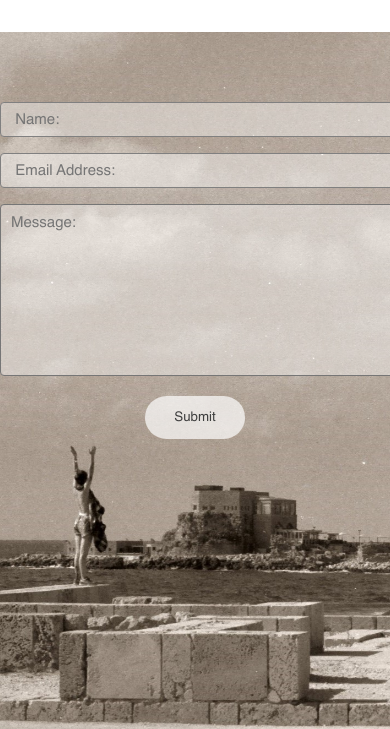
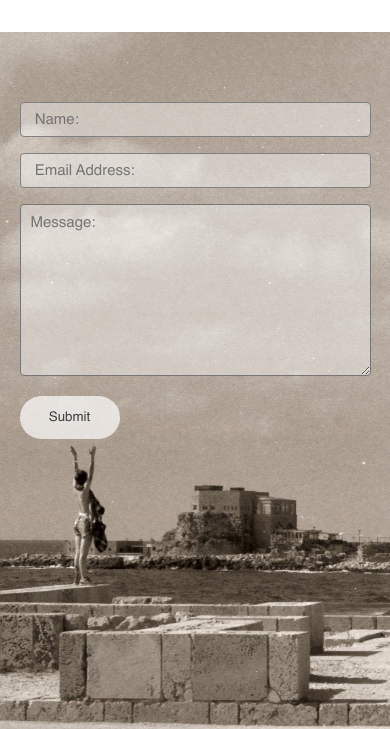
Before and after one commit to TamiZukierman/MaraZukerFoto, a website: page pages/contacto.html in a window 390 px wide. Shown: the part 88-817 px from the top of the page. Drawn offline with nearby package versions, Linux system fonts and the light colour scheme.

Commit message:
CambiosForm2

```diff
--- a/pages/contacto.html
+++ b/pages/contacto.html
@@ -40,7 +40,7 @@
         <main class="MainContacto">
             <section id="contenedorContacto">
                 <article class="formContacto">
-                    <form action="#">
+                    <form action="#" id>
                         <input class="formcontactoNombre" type="text" placeholder=" Name:"> <br> <br>
                         <input class="formcontactoEmail" type="text" placeholder=" Email Address:"> <br> <br>
                         <textarea name placeholder="Message:" class="formcontactoMensaje" cols="30" rows="10"></textarea>
--- a/sass/contacto/_maincontacto.scss
+++ b/sass/contacto/_maincontacto.scss
@@ -8,7 +8,8 @@
     position: relative;
     .formContacto form {
         width: 100%;
-        text-align: center;
+        max-width: 400px;
+        margin: 0 auto;
     }
     .formcontactoNombre {
         margin-top: 70px;
@@ -18,7 +19,7 @@
         background-color:rgba(255, 255, 255, 0.4);
         border: 1px solid grey;
         height: 35px;
-        width: 400px;
+        width: 100%;
         padding: 10px;
         font-family: fuenteHelvetica;
         border-radius: 4px;
@@ -26,7 +27,7 @@
     .formcontactoMensaje {
         font-size: 15px;
         background-color: rgba(255, 255, 255, 0.4);
-        width: 400px;
+        width: 100%;
         padding: 10px;
         border-radius: 4px;
     }
@@ -51,4 +52,7 @@
     .formcontactoNombre , .formcontactoEmail , .formcontactoMensaje {
         width: 100%;
     }
+    .formContacto form {
+        padding: 0 5%;
+    }
 }
```
Also changed, not shown: CSS/style.css, 1 other file.
